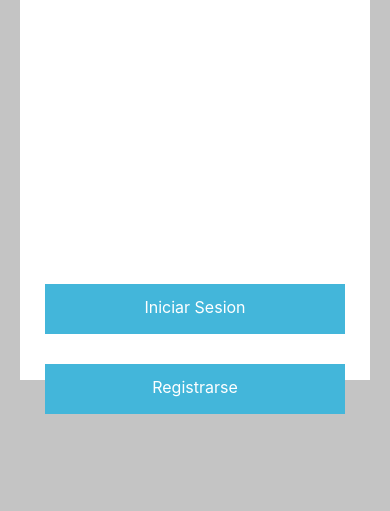
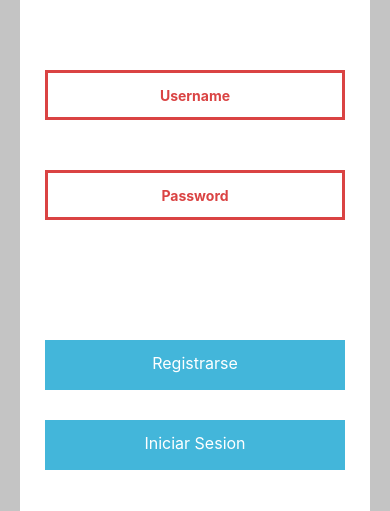
Before and after one commit to ianBernard/Proyecto-Final, a React Native app: screen / in a window 390 px wide. Shown: the part 330-841 px from the top of the page. Built offline with nearby package versions, Linux system fonts and the light colour scheme.

Commit message:
Add files via upload

```diff
--- a/App.js
+++ b/App.js
@@ -1,5 +1,5 @@
 import { StatusBar } from 'expo-status-bar';
-import { StyleSheet, Text, View, Image, TextInput, TouchableHighlight} from 'react-native';
+import { StyleSheet, Text, View, Image, TextInput, TouchableHighlight } from 'react-native';
 
 export default function App() {
   return (
@@ -8,7 +8,9 @@ export default function App() {
         style={{
           backgroundColor: "white",
           width: 350,
+          height: "100%",
           flex:1,
+          position: 'absolute'
       }}
       />
       <View
@@ -19,33 +21,51 @@ export default function App() {
           position:'absolute'
         }}
       />
+
             <Text style={styles.titulo}>SlimFit</Text>
       <Image source={require('./assets/logo.jpg')} style={styles.logo}/>
+
       <TextInput
         style={{
-          top:-350,
-          width:250,
+          top:400,
+          width:300,
           alignSelf:"center",
+          textAlign:"center",
+          position:'absolute',
+          borderWidth: 3,
+          height:50,
+          fontWeight:"bold",
+          borderColor: '#DA4343'
          }}
         placeholder="Username"
+        placeholderTextColor="#DA4343"
         keyboardType="default"
       />
       <TextInput
         secureTextEntry={true}
         style={{
-          top:-300,
-          width:250,
+          top:500,
+          width:300,
+          textAlign:"center",
+          position:'absolute',
+          borderWidth: 3,
+          height:50,
+          fontWeight:"bold",
+          borderColor:"#DA4343"
          }}
         placeholder="Password"
+        placeholderTextColor="#DA4343"
         keyboardType="default"
       />
       <TouchableHighlight>
         <View style={{
             alignItems:"center",
             backgroundColor:"#43B6DA",
-            top: -130,
+            top: 750,
             height: 50,
-            width: 300
+            alignSelf:"center",
+            position:'absolute',
+            width: 300,
         }}>
           <Text style={{
             fontSize:16,
@@ -58,7 +78,9 @@ export default function App() {
         <View style={{
             alignItems:"center",
             backgroundColor:"#43B6DA",
-            top: -100,
+            top: 670,
+            position:'absolute',
+            alignSelf:"center",
             height: 50,
             width: 300
         }}>
@@ -71,6 +93,7 @@ export default function App() {
       </TouchableHighlight>
       <StatusBar style="auto" />
     </View>
+
   );
 }
 
```
Also changed, not shown: package.json (line endings or trailing spaces).
